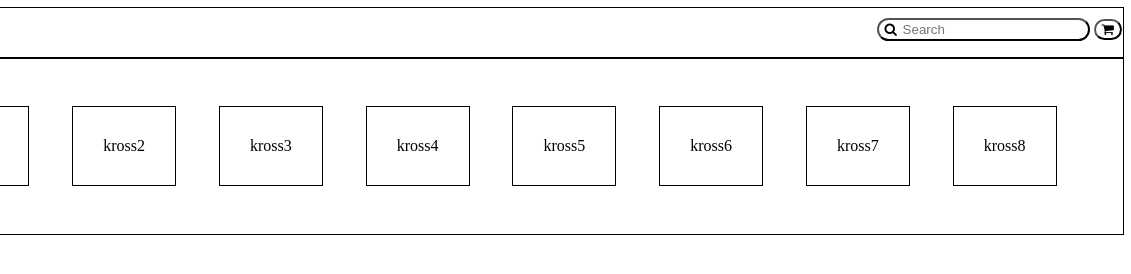
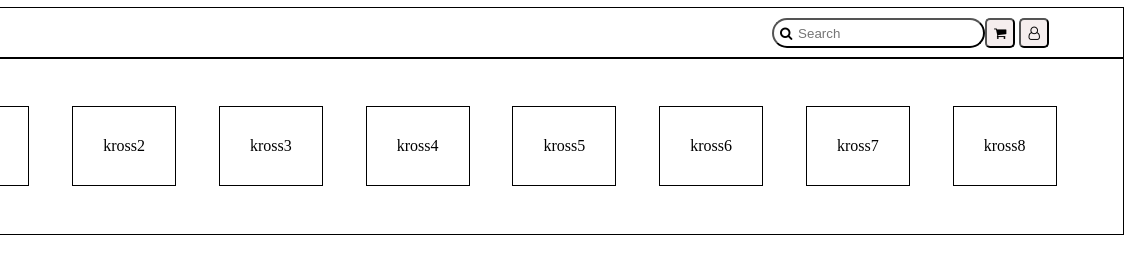
Before and after one commit to SlavaMryasov/html-basic-advanced, a plain HTML site: page index3.html in a window 1280 px wide. Shown: the full height of the page, 149-1280 px from the left. Drawn offline with Linux system fonts and the light colour scheme.

Commit message:
доделать отступ в райт

```diff
--- a/index3.html
+++ b/index3.html
@@ -13,12 +13,17 @@
       </div>
         <div class="right">
           <button type="submit">
-            <i class="fa fa-search" aria-hidden="true"></i>
+            <i class="fa fa-search"></i>
             <input placeholder="Search" type="text">
           </button>
-          <button><i class="fa fa-shopping-cart"
-            aria-hidden="true"></i>
-          </button>
+          <div class="right+">
+            <button id="cart"><i class="fa fa-shopping-cart">
+            </i>
+            </button>
+            <button id="man"><i
+            class="fa fa-user-o"></i>
+            </button>
+        </div>
       </div>
     </div>
   </header>
--- a/style3.css
+++ b/style3.css
@@ -42,7 +42,8 @@ margin: auto;
 }
 .nav {
   display: flex;
-  justify-content: flex-start;
+  justify-content: space-between;
+  flex-wrap: nowrap;
   position: relative;
   padding-left: 10px;
     padding-right: 1px;
@@ -54,17 +55,42 @@ margin: auto;
 
 
 .right {
-
-  margin-left:auto ;
+  display: flex;
+  justify-content: flex-start;
+  padding-right: 50px;
+  height: 30px;
+  width: 300px;
+}
+.righ+ {
+  display: flex;??????????????????????????????
+  justify-content: flex-end;
+  padding-left: 500px;
+  height: 30px;
+  width: 300px;
 }
 
 button {
+
   background: none;
   border-radius: 50px;
 }
 input {
   border: none;
+
 }
-.cart {
-  border-radius: 20px;
+#cart {
+  border-radius: 5px;
+  width: 30px;
+  height: 30px;
+  background: rgb(245, 238, 238);
+
 }
+#man{
+  border-radius: 5px;
+  width: 30px;
+  height: 30px;
+  background: rgb(245, 238, 238);
+}
+#submit{
+
+}
```
Also changed, not shown: 2 other files.
